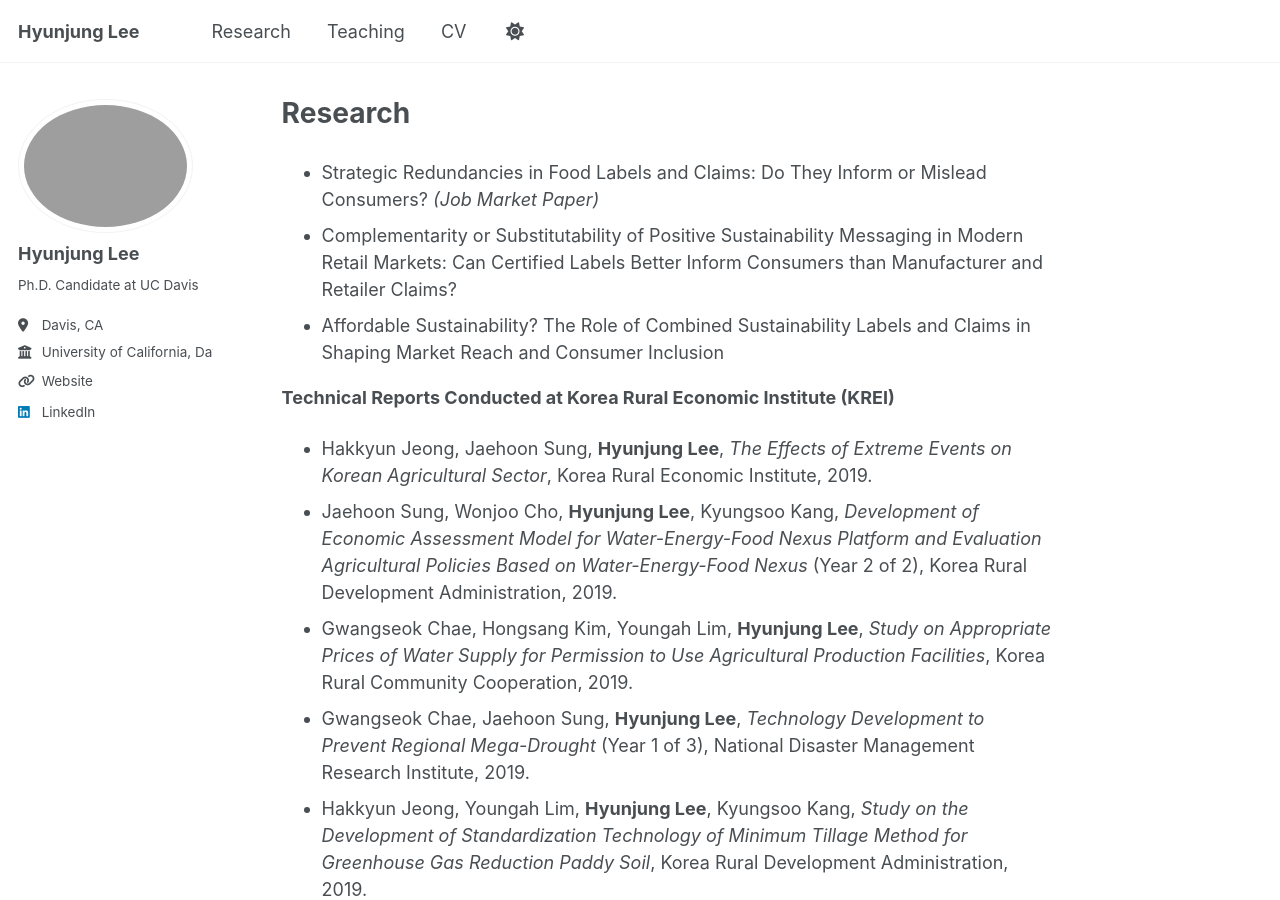
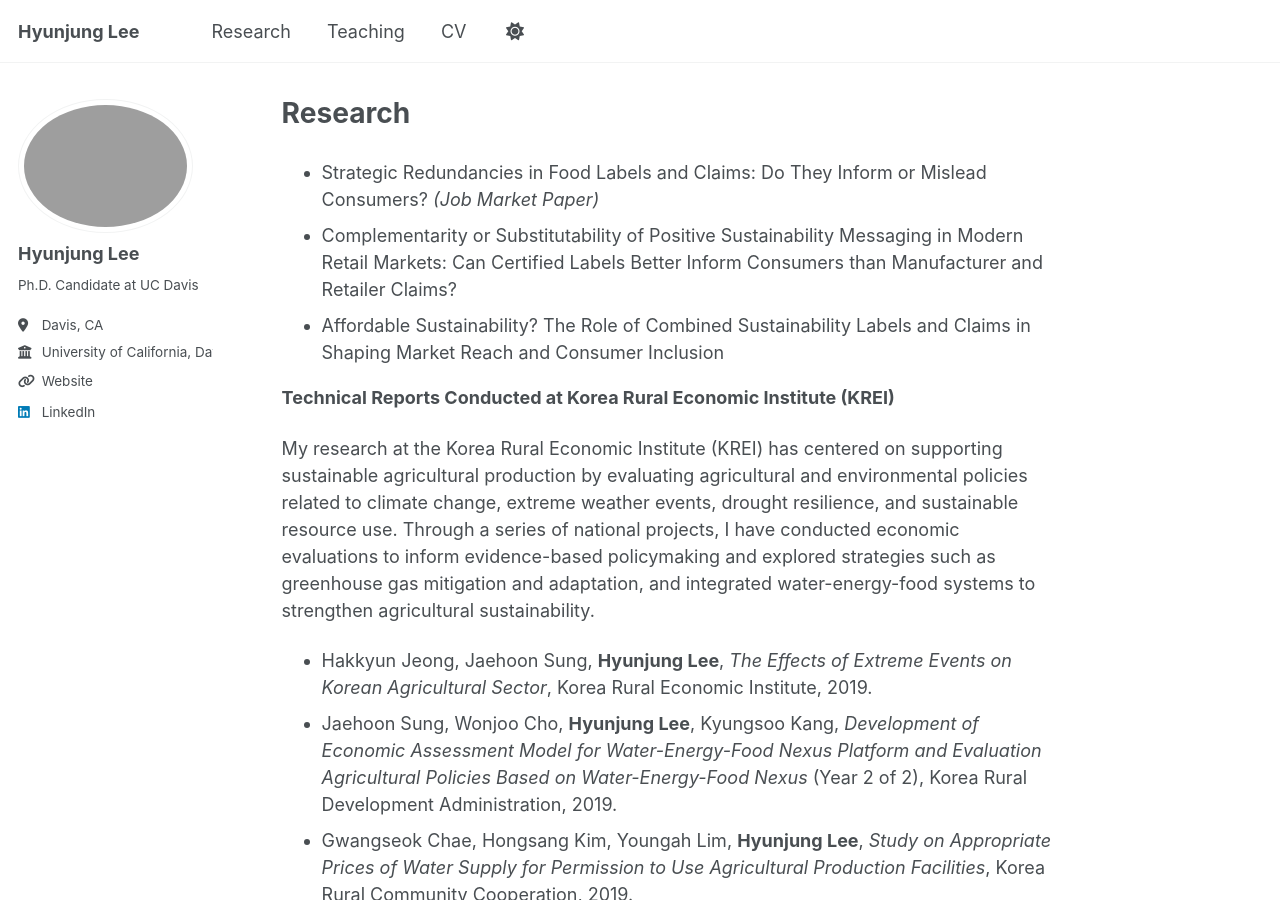
Before and after one commit to Hyunjung-agLee/hyunjung-aglee, a Jekyll site: the page built from _pages/research.md, in a window 1280 px wide and 900 px high. Built offline with Jekyll 4.4.1, drawn with Linux system fonts in a browser that asks for light colours; a script that is not in the unit is left out.

Commit message:
Update research.md

```diff
--- a/_pages/research.md
+++ b/_pages/research.md
@@ -10,6 +10,8 @@ author_profile: true
 
 
 **Technical Reports Conducted at Korea Rural Economic Institute (KREI)**
+
+My research at the Korea Rural Economic Institute (KREI) has centered on supporting sustainable agricultural production by evaluating agricultural and environmental policies related to climate change, extreme weather events, drought resilience, and sustainable resource use. Through a series of national projects, I have conducted economic evaluations to inform evidence-based policymaking and explored strategies such as greenhouse gas mitigation and adaptation, and integrated water-energy-food systems to strengthen agricultural sustainability.
 
 * Hakkyun Jeong, Jaehoon Sung, **Hyunjung Lee**, *The Effects of Extreme Events on Korean Agricultural Sector*, Korea Rural Economic Institute, 2019.
 * Jaehoon Sung, Wonjoo Cho, **Hyunjung Lee**, Kyungsoo Kang, *Development of Economic Assessment Model for Water-Energy-Food Nexus Platform and Evaluation Agricultural Policies Based on Water-Energy-Food Nexus* (Year 2 of 2), Korea Rural Development Administration, 2019.
```
